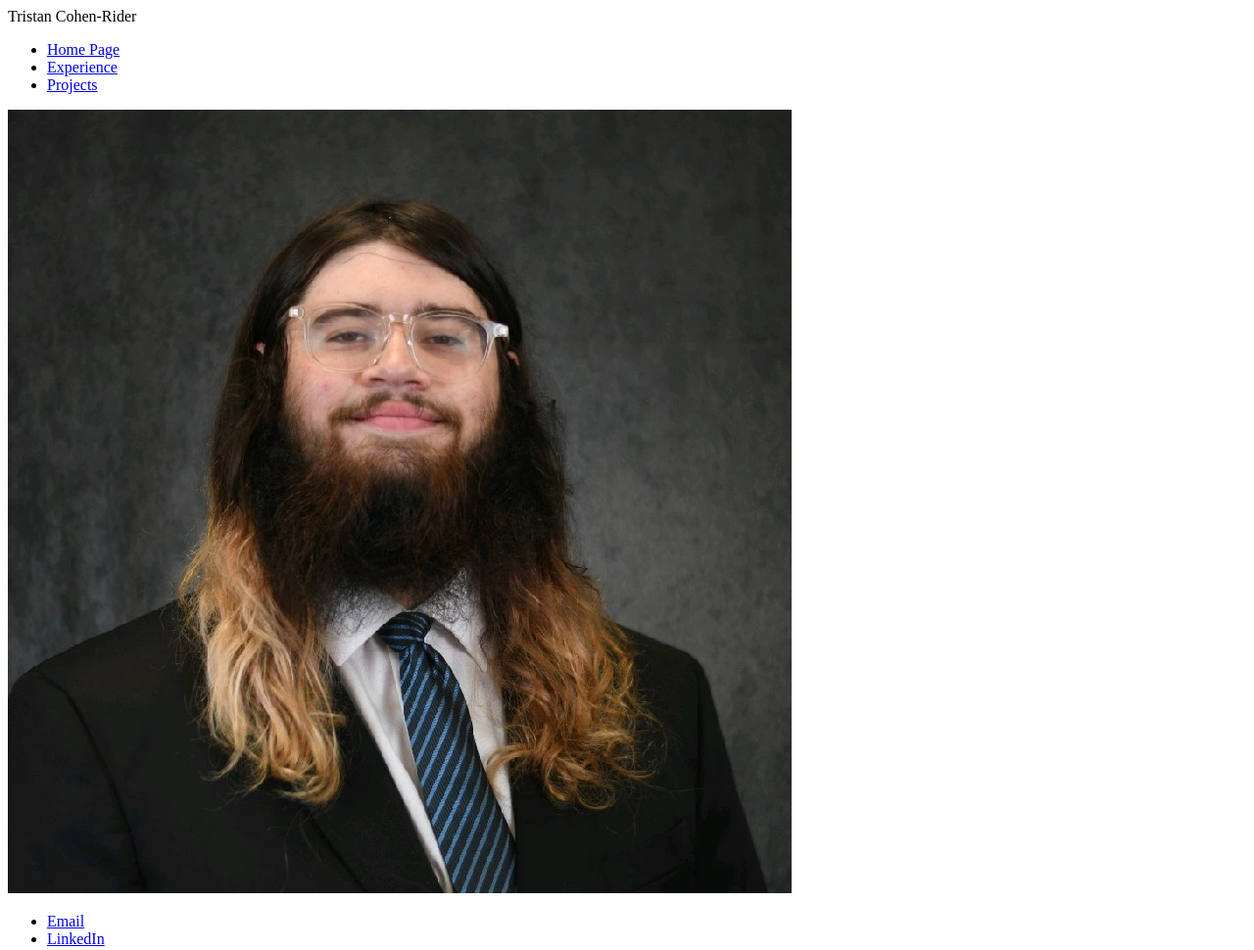
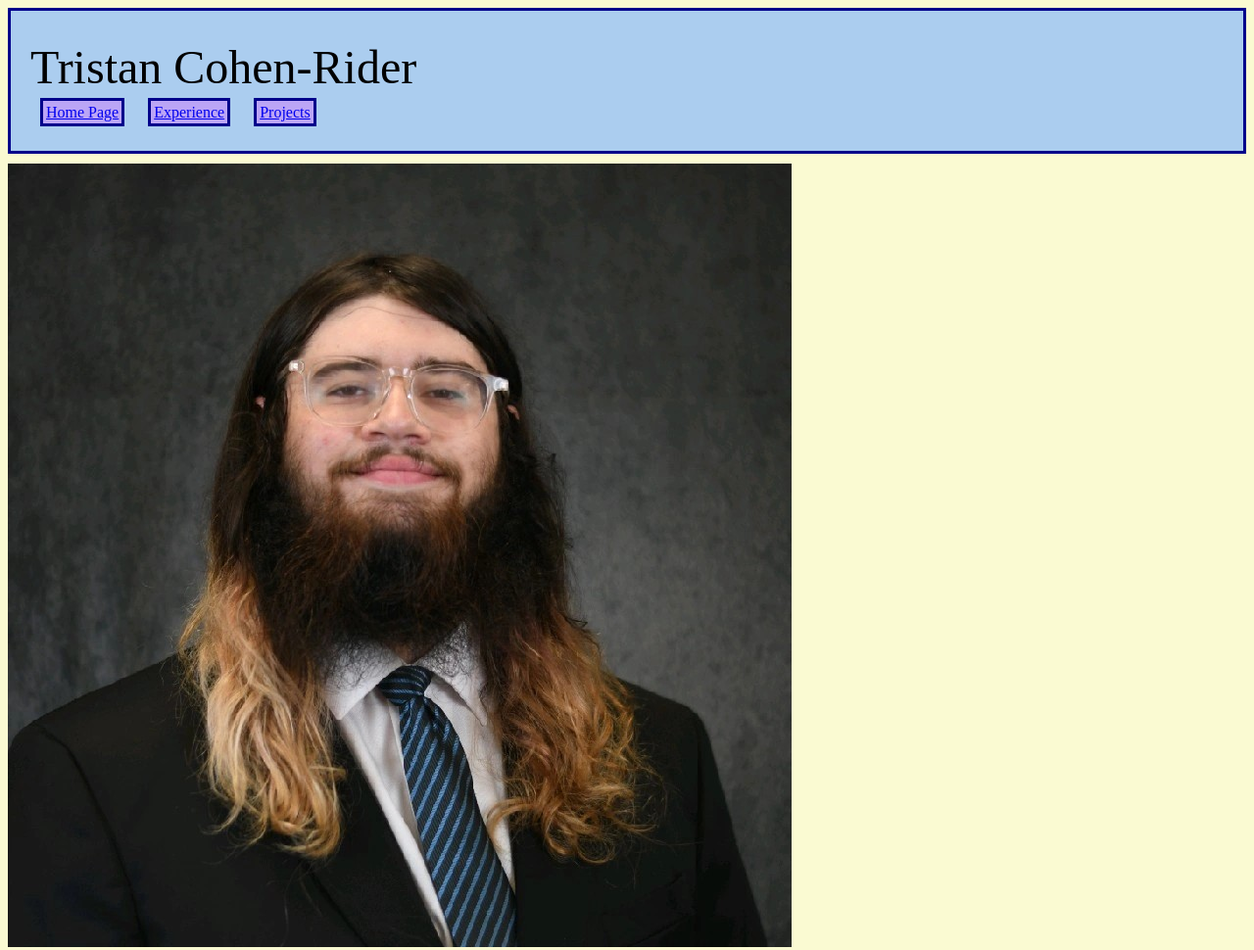
Before and after one commit to rhit-cohenrtc/rhit-cohenrtc.github.io, a plain HTML site: page index.html in a window 1280 px wide. Shown: the top 970 px of the page at 98% size. Drawn offline with Linux system fonts and the light colour scheme.

Commit message:
this is so ugly

```diff
--- a/javascript.js
+++ b/javascript.js
@@ -7,16 +7,16 @@ class PageHeader extends HTMLElement {
 
   connectedCallback() {
     this.innerHTML = `
+      <div>
         <header>
             Tristan Cohen-Rider
         </header>
         <nav>
-            <ul>
-            <li><a href="index.html">Home Page</a></li>
-            <li><a href="resume.html">Experience</a></li>
-            <li><a href="portfolio.html">Projects</a></li>
-            </ul>
+            <a href="index.html">Home Page</a>
+            <a href="resume.html">Experience</a>
+            <a href="portfolio.html">Projects</a>
         </nav>
+      </div>
       `;
   }
 }
--- a/style_sheet.css
+++ b/style_sheet.css
@@ -1,21 +1,47 @@
-page-header nav a:link {
-    color: #0000EE;
-}
+page-header {
+    div {
+        border: 3px solid darkblue;
+        margin-bottom: 10px;
+        background-color: #ABCDEF;
+        padding: 20px 10px;
 
-page-header nav a:visited {
-    display: purple;
-}
+        header {
+            font-size: 300%;
+            margin: 10px;
+            vertical-align: middle;
+        };
 
-page-header nav a:hover {
-    color: red;
-}
+        nav {
+            margin: 10px;
+            a {
+                background-color: #bba5f6;
+                border: 3px solid darkblue;
+                padding: 3px;
+                margin: 0px 10px;
+            }
 
-page-header nav a:active {
-    color: rgb(218, 106, 8);
-}
+            a:link {
+                color: #0000EE;
+            };
 
-page-header nav a:focus {
-    color: #2B1ACC
+            a:visited {
+                color: purple;
+            };
+
+            a:hover{
+                color: red;
+            };
+
+            a:active {
+                color: rgb(218, 106, 8);
+            }
+
+            a:focus {
+                color: #2B1ACC;
+            }
+        };
+    }
+
 }
 
 .education {
@@ -29,3 +55,7 @@ page-header nav a:focus {
   justify-content: space-between;
   margin: 4px 0;
 }
+
+html {
+    background-color: lightgoldenrodyellow;
+}
```
